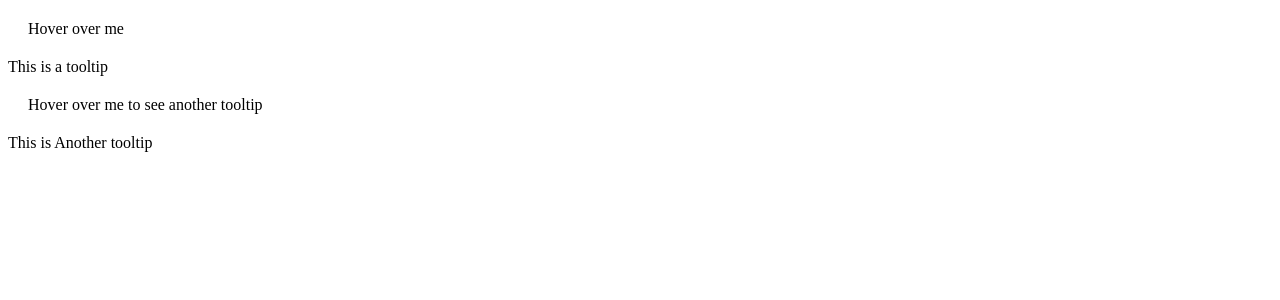
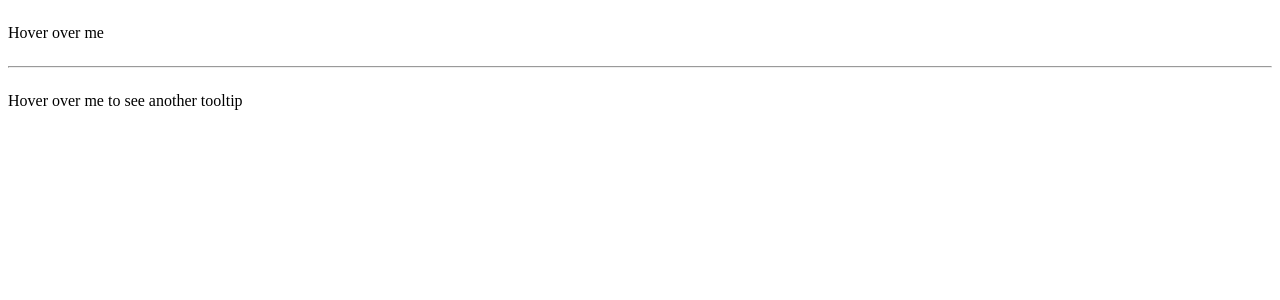
Before and after one commit to acciojob/react-composition-3-rgrohitgupta938, a React app: page / in a window 1280 px wide. Shown: the top 300 px of the page. Built offline with nearby package versions, Linux system fonts and the light colour scheme.

Commit message:
Commit d-27

```diff
--- a/src/components/App.js
+++ b/src/components/App.js
@@ -1,18 +1,18 @@
 import React from "react";
-import "./../styles/App.css";
 import Tooltip from "./Tooltip";
 
-const App = () => {
+function App() {
   return (
-    <div>
+    <div className="App">
       <Tooltip text="This is a tooltip">
-        <p className="tooltip">Hover over me</p>
+        <p>Hover over me</p>
       </Tooltip>
-      <Tooltip text="This is Another tooltip">
-        <p className="tooltip">Hover over me to see another tooltip</p>
+      <hr />
+      <Tooltip text="This is another tooltip">
+        <p>Hover over me to see another tooltip</p>
       </Tooltip>
     </div>
   );
-};
+}
 
 export default App;
--- a/src/components/Tooltip.js
+++ b/src/components/Tooltip.js
@@ -2,23 +2,26 @@ import React, { useState } from "react";
 import "../styles/App.css";
 
 const Tooltip = ({ text, children }) => {
-  const [showTooltip, setShowTooltip] = useState(true);
+  const [visible, setVisible] = useState(false);
 
-  const handleMouseEnter = () => {
-    setShowTooltip(true);
+  const showTooltip = () => {
+    setVisible(true);
   };
-  const handleMouseLeave = () => {
-    setShowTooltip(false);
+
+  const hideTooltip = () => {
+    setVisible(false);
   };
+
   return (
     <div
-      className="tooltip"
-      onMouseEnter={handleMouseEnter}
-      onMouseLeave={handleMouseLeave}
+      className="tooltip-container"
+      onMouseEnter={showTooltip}
+      onMouseLeave={hideTooltip}
     >
       {children}
-      {showTooltip && <span className="tooltiptext">{text}</span>}
+      {visible && <div className="tooltiptext">{text}</div>}
     </div>
   );
 };
+
 export default Tooltip;
--- a/src/styles/App.css
+++ b/src/styles/App.css
@@ -1,10 +1,25 @@
-p {
-    margin: 20px;
+.tooltip-container {
+    position: relative;
+    display: inline-block;
 }
 
-.tooltips {
-    width: 50px;
-    height: 50px;
-    background-color: red;
-    color: white;
+.tooltiptext {
+    visibility: visible;
+    width: 120px;
+    background-color: black;
+    color: #fff;
+    text-align: center;
+    border-radius: 6px;
+    padding: 5px;
+    position: absolute;
+    z-index: 1;
+    bottom: 100%;
+    left: 50%;
+    margin-left: -60px;
+    opacity: 0;
+    transition: opacity 0.3s;
 }
+
+.tooltip-container:hover .tooltiptext {
+    opacity: 1;
+}
```
